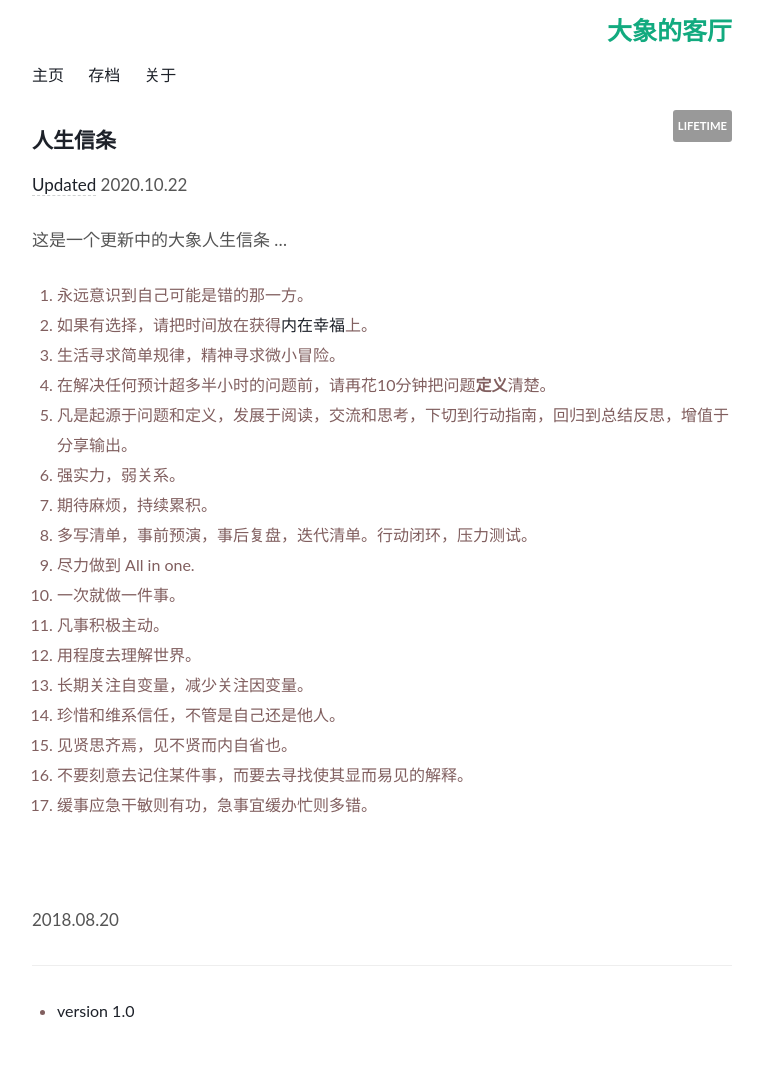
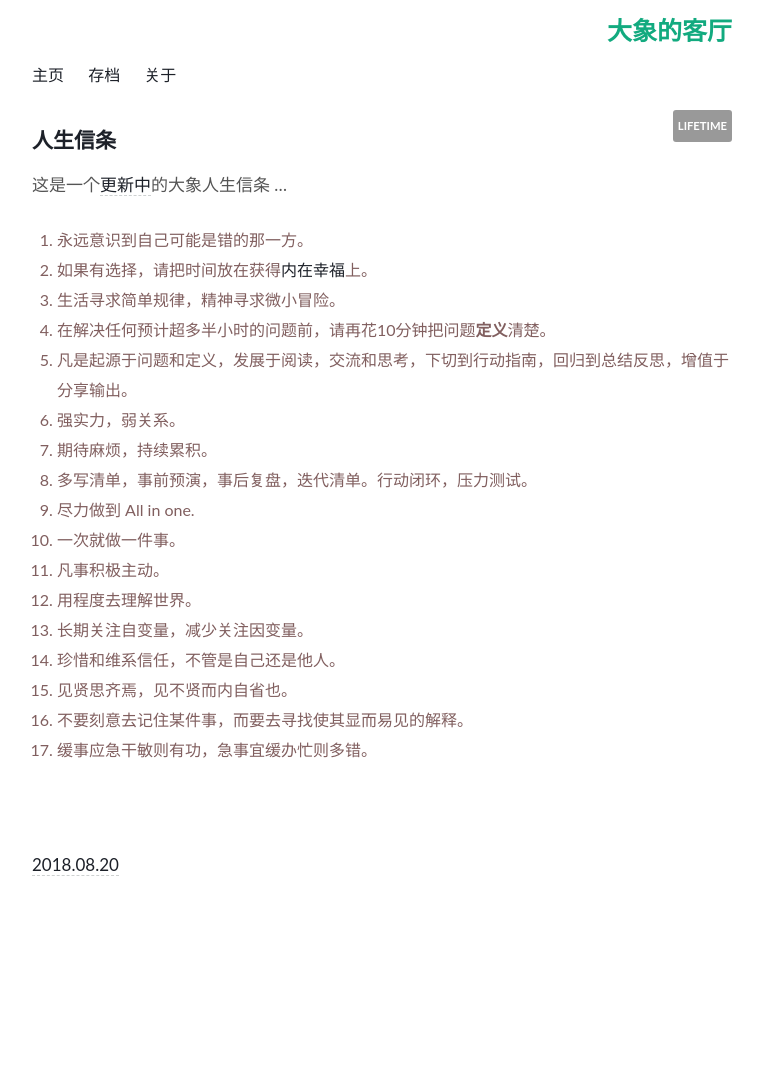
Before and after one commit to WillWang-X/willwang-x.github.io, a Jekyll site: the page built from _posts/blogs/2018-10-20-tenet.md, in a window 1280 px wide. Shown: the whole page, without its empty margins (258-1021 px from the left). Built offline with Jekyll 4.4.1, drawn with Linux system fonts in a browser that asks for light colours; after the commit the page ends 965 px from its top, so only the background shows below that.

Commit message:
Remove the update & version0.1

```diff
--- a/_posts/blogs/2018-10-20-tenet.md
+++ b/_posts/blogs/2018-10-20-tenet.md
@@ -8,9 +8,7 @@ type: post
 published: true
 ---
 
-[Updated](https://github.githistory.xyz/willwang-x/willwang-x.github.io/blob/master/_posts/blogs/2018-10-20-tenet.md) 2020.10.22
-
-这是一个更新中的大象人生信条 ...
+这是一个[更新中](https://github.githistory.xyz/willwang-x/willwang-x.github.io/blob/master/_posts/blogs/2018-10-20-tenet.md)的大象人生信条 ...
 
 1. 永远意识到自己可能是错的那一方。 [](unless you know a better one)
 2. 如果有选择，请把时间放在获得[内在幸福](https://twitter.com/naval/status/1053206878157627392?lang=en)上。
@@ -35,9 +33,4 @@ published: true
 <br>
 <br>
 
-2018.08.20
-
-
----
-
-* [version 1.0](https://github.githistory.xyz/willwang-x/willwang-x.github.io/blob/master/_posts/2018-10-20-tenet.md)
+[2018.08.20](https://github.githistory.xyz/willwang-x/willwang-x.github.io/blob/master/_posts/2018-10-20-tenet.md)
```
